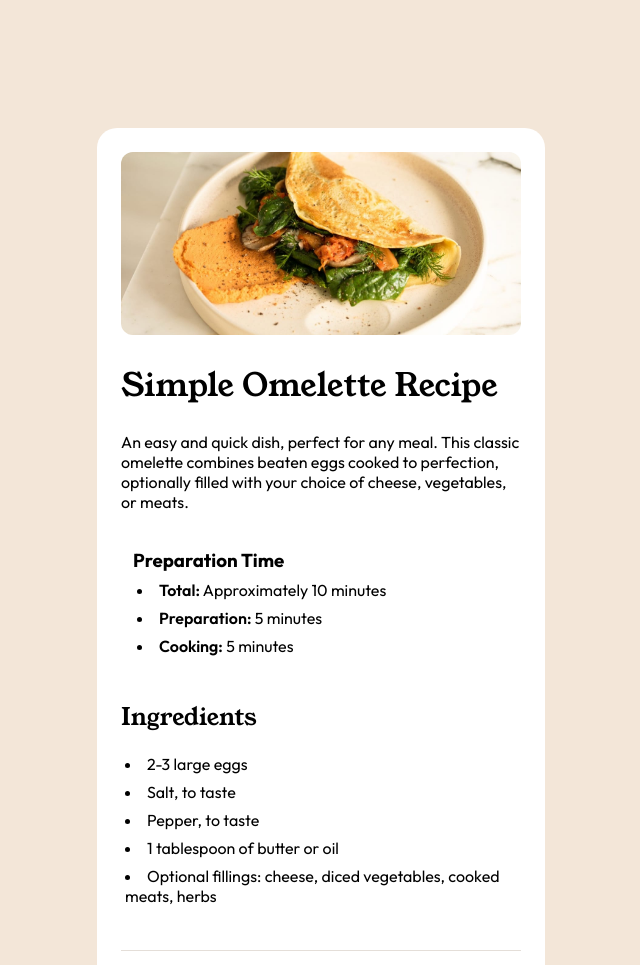
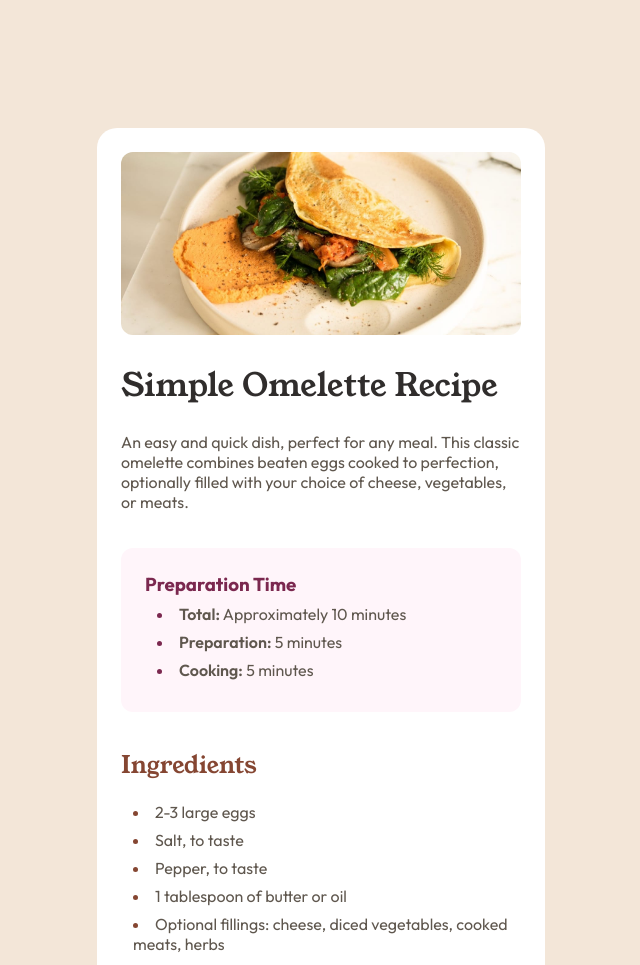
Before and after one commit to NAHammell/recipe-page, a plain HTML site: page index.html in a window 1280 px wide. Shown: the top 965 px of the page, without its empty margins (319-959 px from the left). Drawn offline with Linux system fonts and the light colour scheme.

Commit message:
Add colors

```diff
--- a/style.css
+++ b/style.css
@@ -50,6 +50,10 @@ h1, h2 {
     font-weight: 400;
 }
 
+h1 {
+    color: hsl(24, 5%, 18%);
+}
+
 h2 {
     margin-bottom: 20px;
 }
@@ -64,6 +68,7 @@ hr {
 
 li {
     margin: 8px 4px;
+    padding-left: 8px;
 }
 
 p, li, h3, th, td, caption {
@@ -74,13 +79,27 @@ p, caption, th {
     font-weight: 400;
 }
 
+p, li, b, caption, th {
+    color: hsl(30, 10%, 34%);
+}
+
 li b, td {
     font-weight: 600;
 }
 
-h3 {
+h3, #prep-section li::marker {
     font-weight: 700;
+    color: hsl(332, 51%, 32%);
 }
+
+h2, td, li::marker {
+    color: hsl(14, 45%, 36%);
+}
+
+li::marker {
+    font-weight: 600;
+}
+
 
 .container {
     display: flex;
@@ -93,9 +112,12 @@ h3 {
 }
 
 #prep-section {
-    width: 94%;
+    width: 100%;
     align-self: center;
     margin-bottom: 24px;
+    background-color: hsl(330, 100%, 98%);
+    border-radius: 12px;
+    padding: 24px;
 }
 
 #prep-section ul,
```
